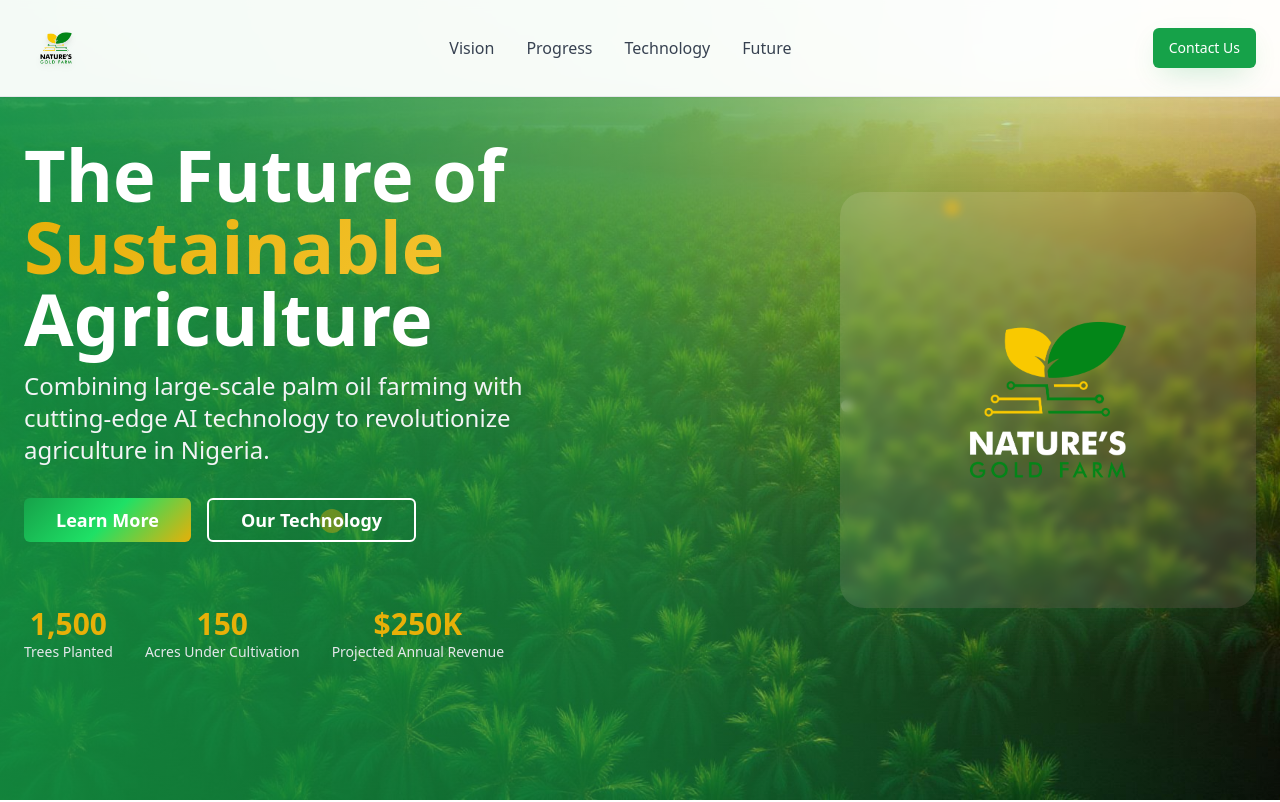
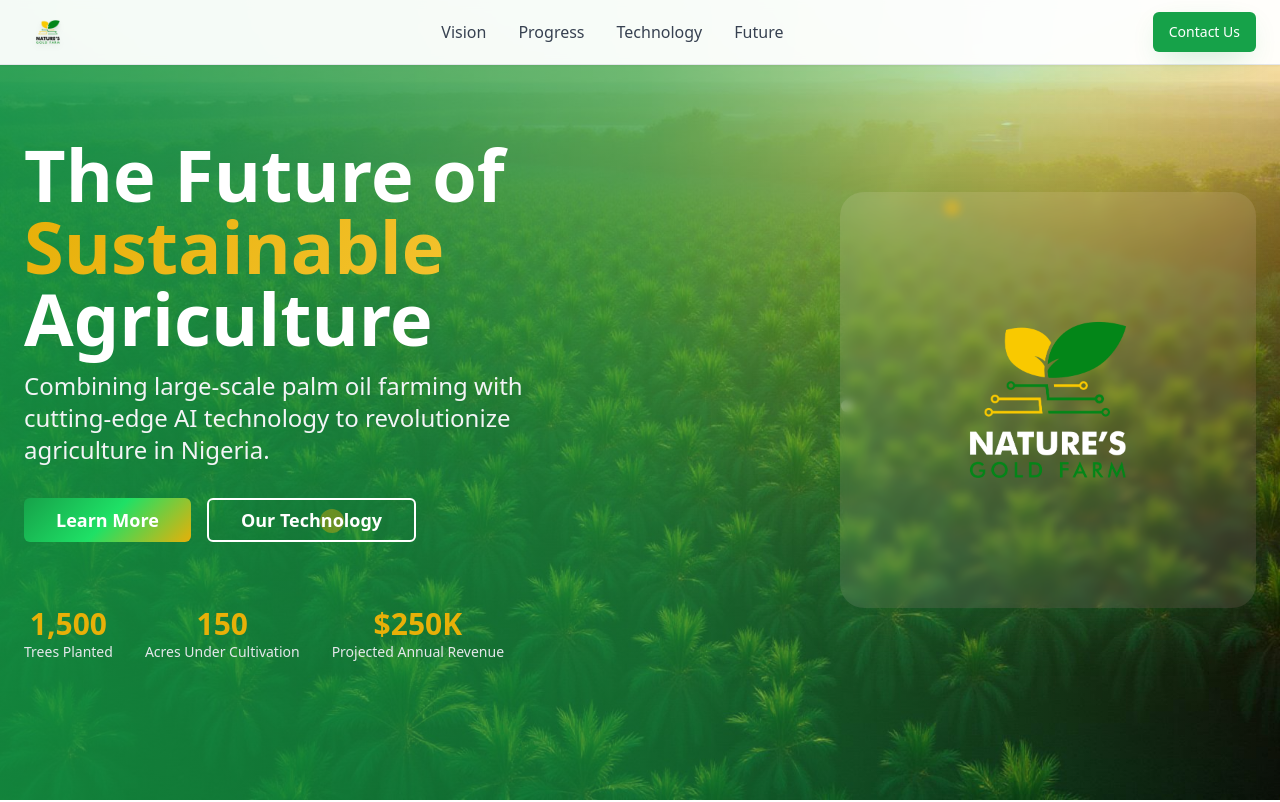
Before and after one commit to natures-gold/palm-agro-innovate, a React (Vite) app: page / in a window 1280 px wide. Shown: the top 802 px of the page. Built offline with nearby package versions, Linux system fonts and the light colour scheme; the HTML template or start-up script is replaced by a standard one.

Commit message:
Adjust header height

```diff
--- a/src/components/Navigation.tsx
+++ b/src/components/Navigation.tsx
@@ -3,14 +3,14 @@ import { Button } from "@/components/ui/button";
 const Navigation = () => {
   return (
     <nav className="fixed top-0 left-0 right-0 z-50 bg-white/95 backdrop-blur-sm border-b border-gray-200 shadow-sm">
-      <div className="max-w-7xl mx-auto px-6 py-4">
+      <div className="max-w-7xl mx-auto px-6 py-2">
         <div className="flex items-center justify-between">
           {/* Logo */}
           <a href="/" className="flex items-center hover:opacity-80 transition-opacity">
             <img
               src="/lovable-uploads/4e05ac74-23e3-4e52-b875-7d33842d5061.png"
               alt="Nature's Gold Farm"
-              className="w-16 h-16 object-contain drop-shadow-md"
+              className="w-12 h-12 object-contain drop-shadow-md"
             />
           </a>
 
```
